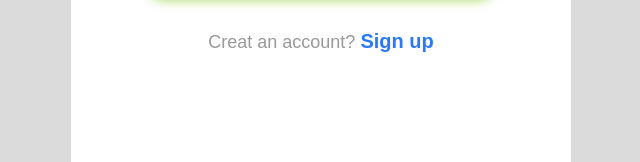
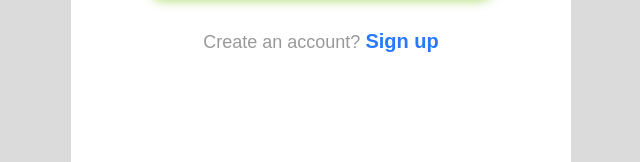
Before and after one commit to GinHust/iot, a plain HTML site: page index.html in a window 1280 px wide. Shown: the part 468-630 px from the top of the page, 327-967 px from the left. Drawn offline with Linux system fonts and the light colour scheme; no server answers.

Commit message:
Update index.html

```diff
--- a/index.html
+++ b/index.html
@@ -21,7 +21,7 @@
     </form>
     <button type= "submit" id = "login" class = "signup-submit">Login</button>
     <p class="signup-already">
-        <span>Creat an account?</span>
+        <span>Create an account?</span>
         <a id="signup" class="signup-login-link">Sign up</a>
     </p>
 
```
